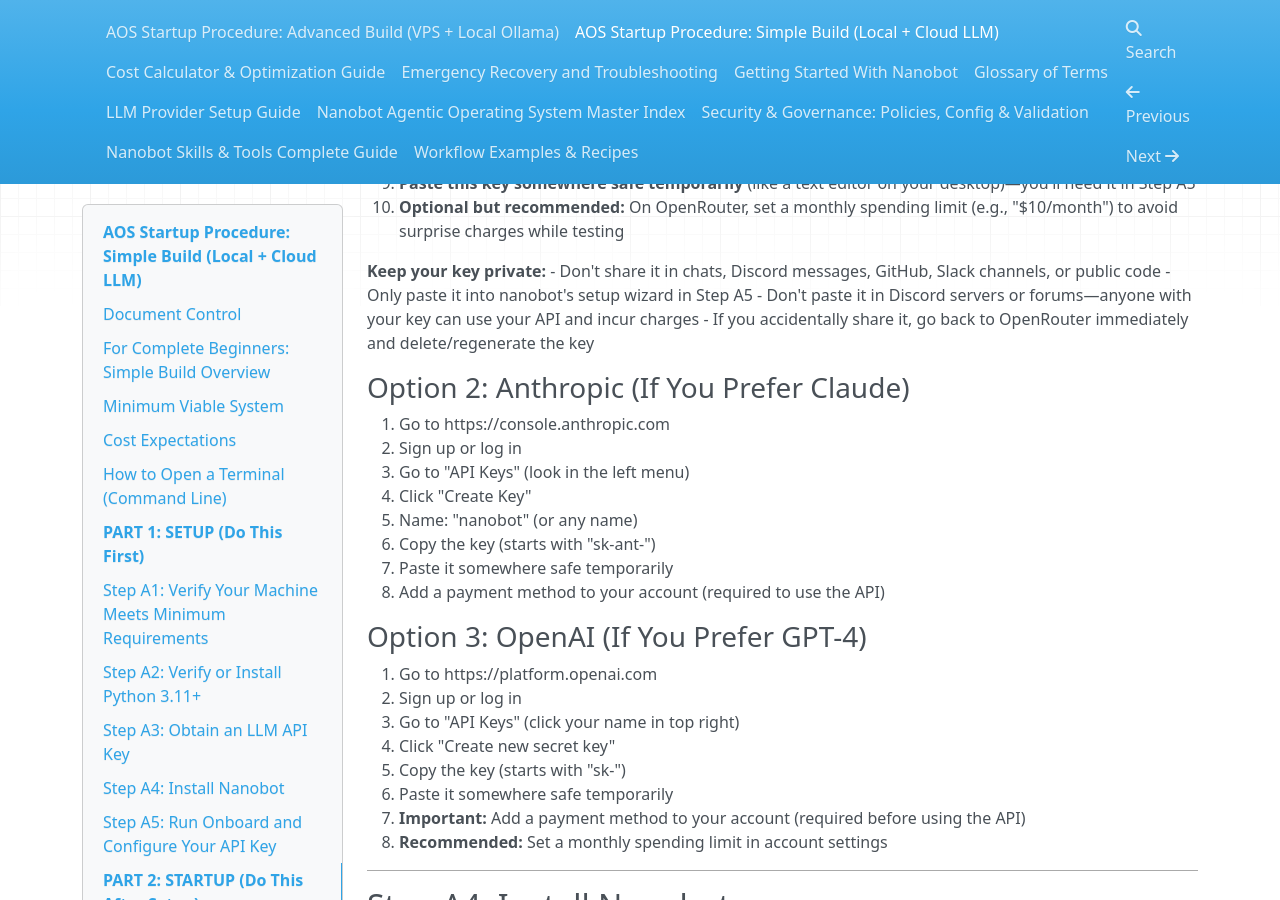
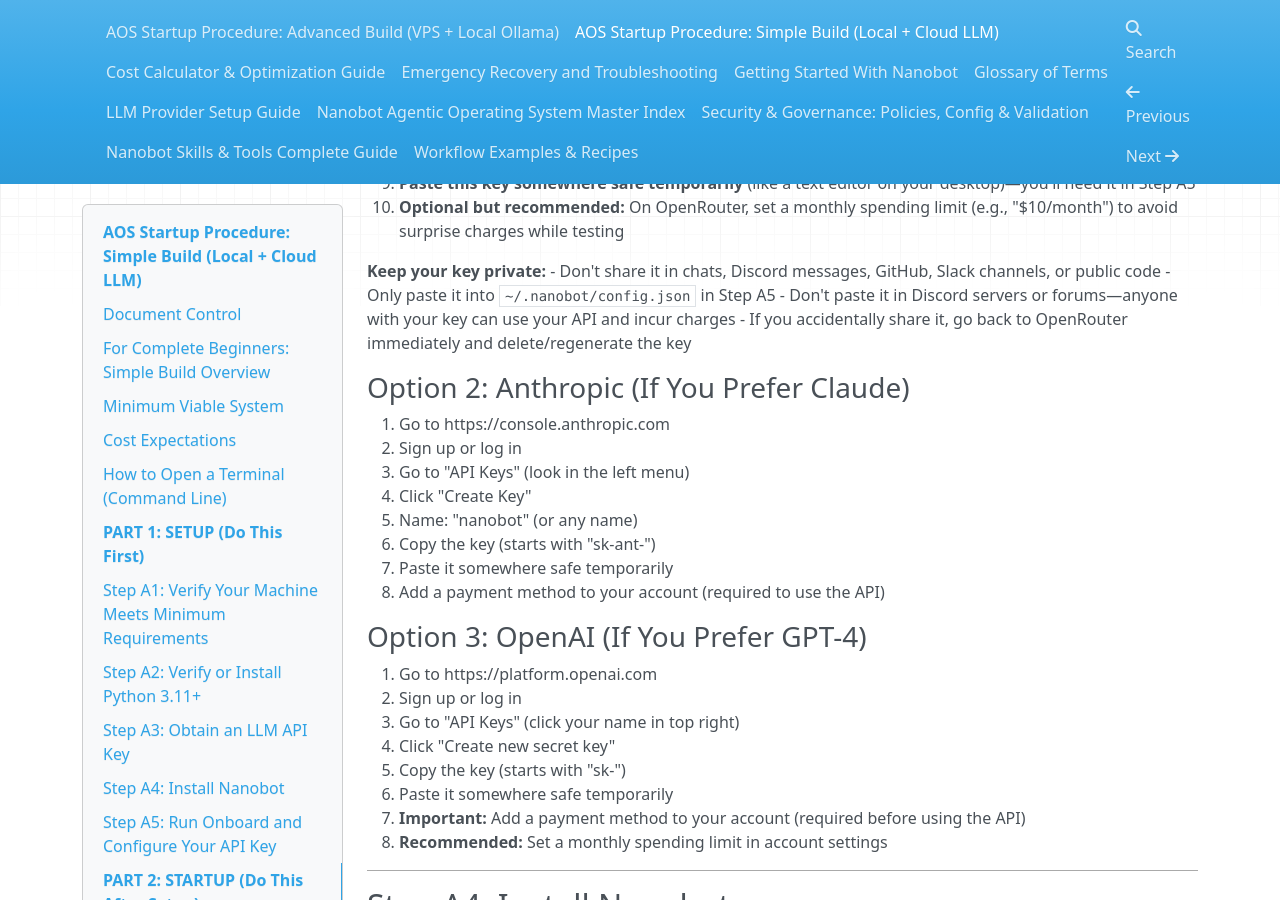
Before and after one commit to EgoNoBueno/Nanobot-Agentic-Operating-System, an MkDocs documentation site: the page built from docs/AOS-Startup-Simple-Build.md, in a window 1280 px wide and 900 px high, scrolled down 5763 px. Built offline with MkDocs 1.6.1, drawn with Linux system fonts in a browser that asks for light colours; nearby versions of some CDN libraries; some of the changed text lies outside the part shown.

Commit message:
docs: accuracy patch AOS-Startup-Simple-Build v2.4.1
- Fix onboard terminal output: lines use checkmark (✓) not cat emoji (🐈)
- Remove raw Rich markup tags from gateway output example
- Fix stale 'setup wizard' reference in Step A3 key safety note
- Add note in Step A5: OpenAI users must change default model from
  anthropic/claude-opus-4-5 to e.g. gpt-4o (routing mismatch)
- Fix 24/7 FAQ: mention both 'nanobot agent' and 'nanobot gateway'

````diff
--- a/docs/AOS-Startup-Simple-Build.md
+++ b/docs/AOS-Startup-Simple-Build.md
@@ -291,7 +291,7 @@
 
 **Keep your key private:**
 - Don't share it in chats, Discord messages, GitHub, Slack channels, or public code
-- Only paste it into nanobot's setup wizard in Step A5
+- Only paste it into `~/.nanobot/config.json` in Step A5
 - Don't paste it in Discord servers or forums—anyone with your key can use your API and incur charges
 - If you accidentally share it, go back to OpenRouter immediately and delete/regenerate the key
 
@@ -365,8 +365,8 @@
 
 Expected output:
 ```
-🐈 Created config at /home/you/.nanobot/config.json
-🐈 Created workspace at /home/you/.nanobot/workspace
+✓ Created config at /home/you/.nanobot/config.json
+✓ Created workspace at /home/you/.nanobot/workspace
   Created AGENTS.md
   Created memory/MEMORY.md
   Created memory/HISTORY.md
@@ -423,6 +423,18 @@
 ```
 
 Save the file when done.
+
+**If you're using an OpenAI key:** The default model in `config.json` is `anthropic/claude-opus-4-5`, which can't be served by OpenAI. Also find the `agents.defaults.model` field and change it to an OpenAI model — for example:
+```json
+{
+  "agents": {
+    "defaults": {
+      "model": "gpt-4o"
+    }
+  }
+}
+```
+OpenRouter and Anthropic users can leave the default model as-is.
 
 ✅ **Success:** Config file exists at `~/.nanobot/config.json` and contains your API key. You're ready for Part 2.
 
````
Also changed, not shown: other parts of docs/AOS-Startup-Simple-Build.md (+4 -3 lines).
